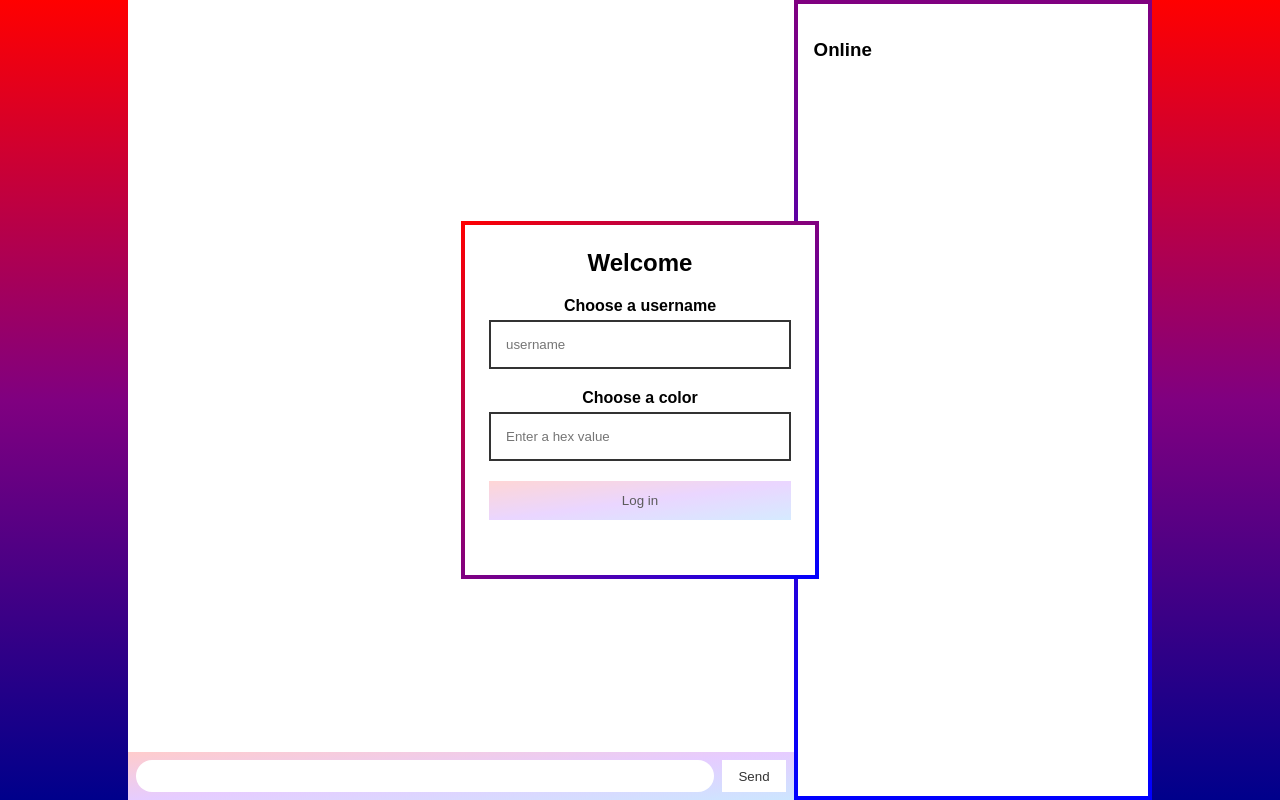
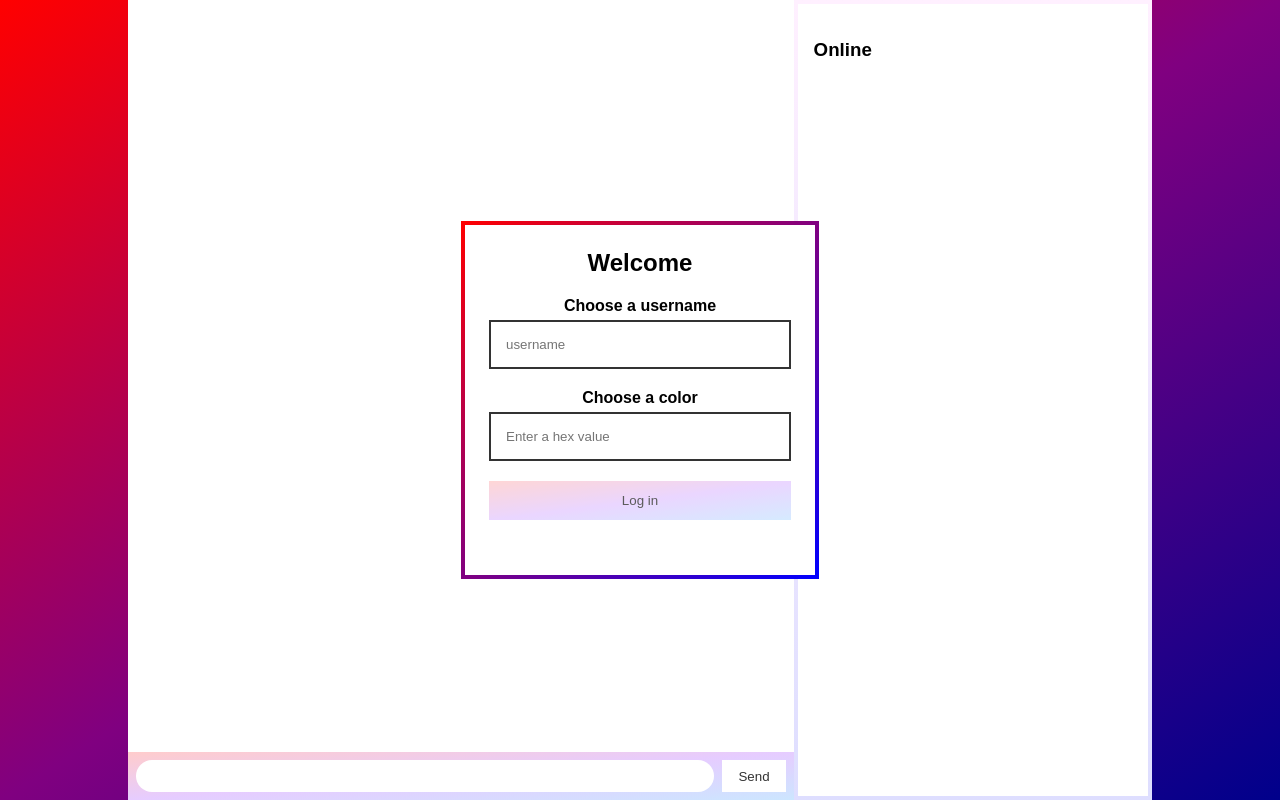
Before and after one commit to Jan-Jelinek/ChatApp, a website: page public/index.html in a window 1280 px wide. Drawn offline with nearby package versions, Linux system fonts and the light colour scheme; no server answers.

Commit message:
changed colors a bit

```diff
--- a/public/styles.scss
+++ b/public/styles.scss
@@ -10,7 +10,7 @@ html, body {
 }
 
 body {
-    background: linear-gradient(to bottom, red, purple, darkblue);
+    background: linear-gradient(to bottom right, red, purple, darkblue);
 }
 
 main {
@@ -81,7 +81,7 @@ main {
 
 .peers-border-wrap {
     width: 35%;
-    background: linear-gradient(to bottom, purple, blue);
+    background: linear-gradient(to bottom, rgb(255, 240, 255), rgb(222, 222, 255));
 
 }
 
```
Also changed, not shown: public/styles.css, 1 other file.
